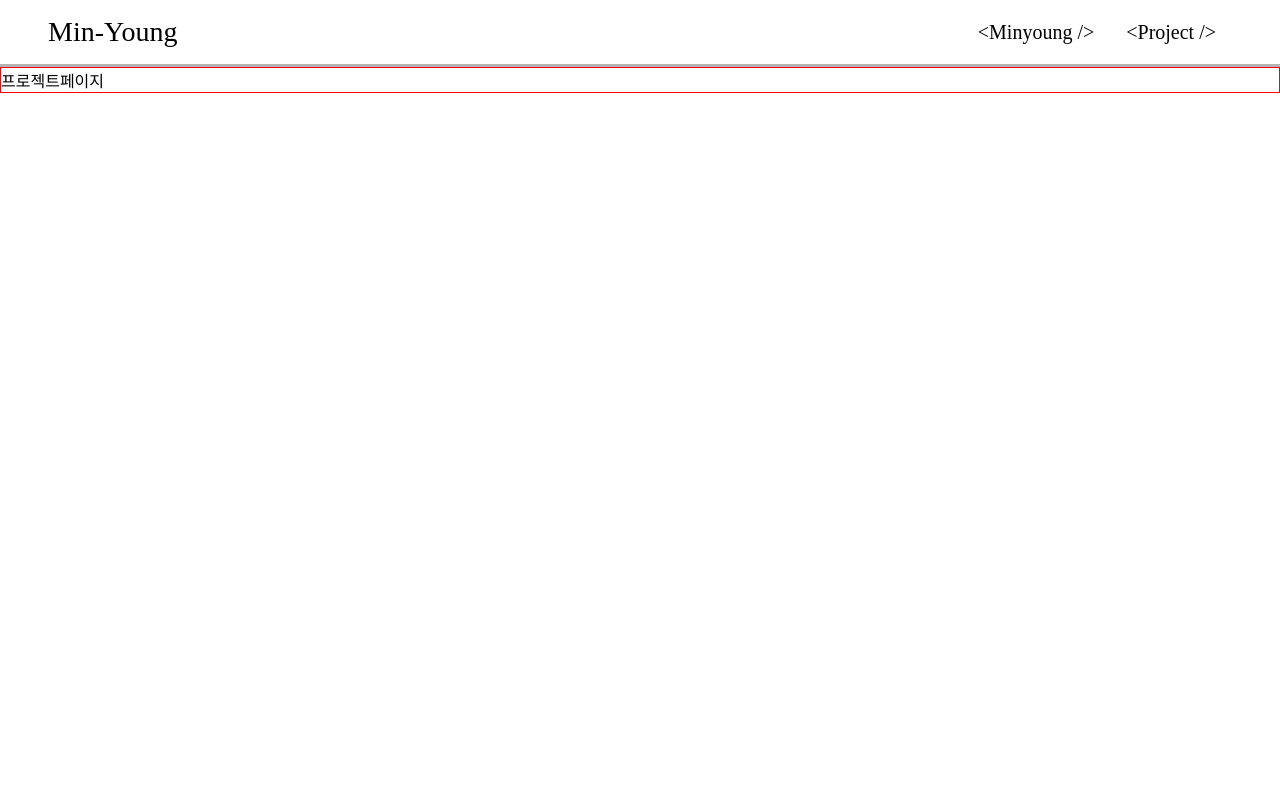
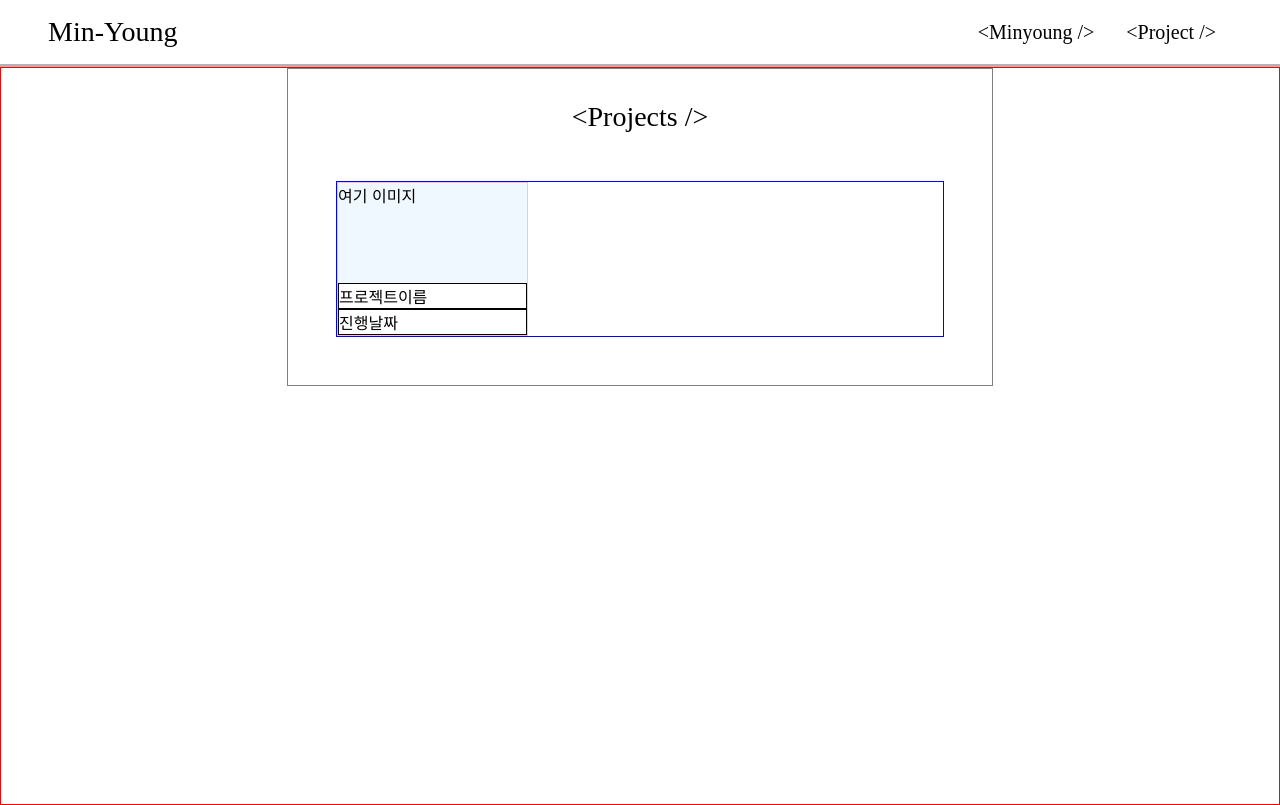
Before and after one commit to alsuddlek1/portfolio, a React (Create React App) app in the folder portfolio/: page /portfolio/project in a window 1280 px wide. Built offline with nearby package versions, Linux system fonts and the light colour scheme; a web font is replaced by a local one.

Commit message:
:sparkles: EachProject setting
eachProject setting

```diff
--- a/portfolio/src/pages/main/Main.styled.tsx
+++ b/portfolio/src/pages/main/Main.styled.tsx
@@ -9,7 +9,7 @@ const StyledMain = styled.div`
 `;
 
 const StyledMainContainer = styled.div`
-  max-width: 60%;
+  max-width: 55vw;
   height: max-content;
   border: 1px solid gray;
 `;
--- a/portfolio/src/pages/project/Project.styled.tsx
+++ b/portfolio/src/pages/project/Project.styled.tsx
@@ -2,6 +2,53 @@ import styled from 'styled-components';
 
 const StyledProject = styled.div`
   border: 1px solid red;
+  height: 92vh;
+  display: flex;
+  justify-content: center;
+  overflow-y: scroll;
 `;
 
-export { StyledProject };
+const StyledProjectContainer = styled.div`
+  max-width: 55vw;
+  width: 55vw;
+  height: max-content;
+  border: 1px solid gray;
+`;
+
+const StyledProjectTitle = styled.div`
+  font-family: ${(props) => props.theme.fonts.semiboldfont};
+  font-size: 28px;
+  text-align: center;
+  margin-top: 2rem;
+`;
+
+const StyledProjectCardContainer = styled.div`
+  border: 1px solid blue;
+  display: grid;
+  grid-template-columns: repeat(3, 1fr);
+  gap: 1rem;
+  margin: 3rem;
+`;
+
+const StyledProjectCard = styled.div`
+  border: 1px solid pink;
+`;
+
+const StyledProjectCardImg = styled.div`
+  background-color: aliceblue;
+  height: 100px;
+`;
+
+const StyledProjectCardText = styled.div`
+  border: 1px solid black;
+`;
+
+export {
+  StyledProject,
+  StyledProjectContainer,
+  StyledProjectCardContainer,
+  StyledProjectTitle,
+  StyledProjectCard,
+  StyledProjectCardImg,
+  StyledProjectCardText,
+};
--- a/portfolio/src/pages/project/index.tsx
+++ b/portfolio/src/pages/project/index.tsx
@@ -1,7 +1,30 @@
-import { StyledProject } from './Project.styled';
+import {
+  StyledProject,
+  StyledProjectCard,
+  StyledProjectCardContainer,
+  StyledProjectCardText,
+  StyledProjectContainer,
+  StyledProjectCardImg,
+  StyledProjectTitle,
+} from './Project.styled';
 
 const Project = () => {
-  return <StyledProject>프로젝트페이지</StyledProject>;
+  return (
+    <StyledProject>
+      <StyledProjectContainer>
+        <StyledProjectTitle>{'<Projects />'}</StyledProjectTitle>
+        <StyledProjectCardContainer>
+          <StyledProjectCard>
+            <StyledProjectCardImg>여기 이미지</StyledProjectCardImg>
+            <StyledProjectCardText id="title">
+              프로젝트이름
+            </StyledProjectCardText>
+            <StyledProjectCardText id="date">진행날짜</StyledProjectCardText>
+          </StyledProjectCard>
+        </StyledProjectCardContainer>
+      </StyledProjectContainer>
+    </StyledProject>
+  );
 };
 
 export default Project;
```
